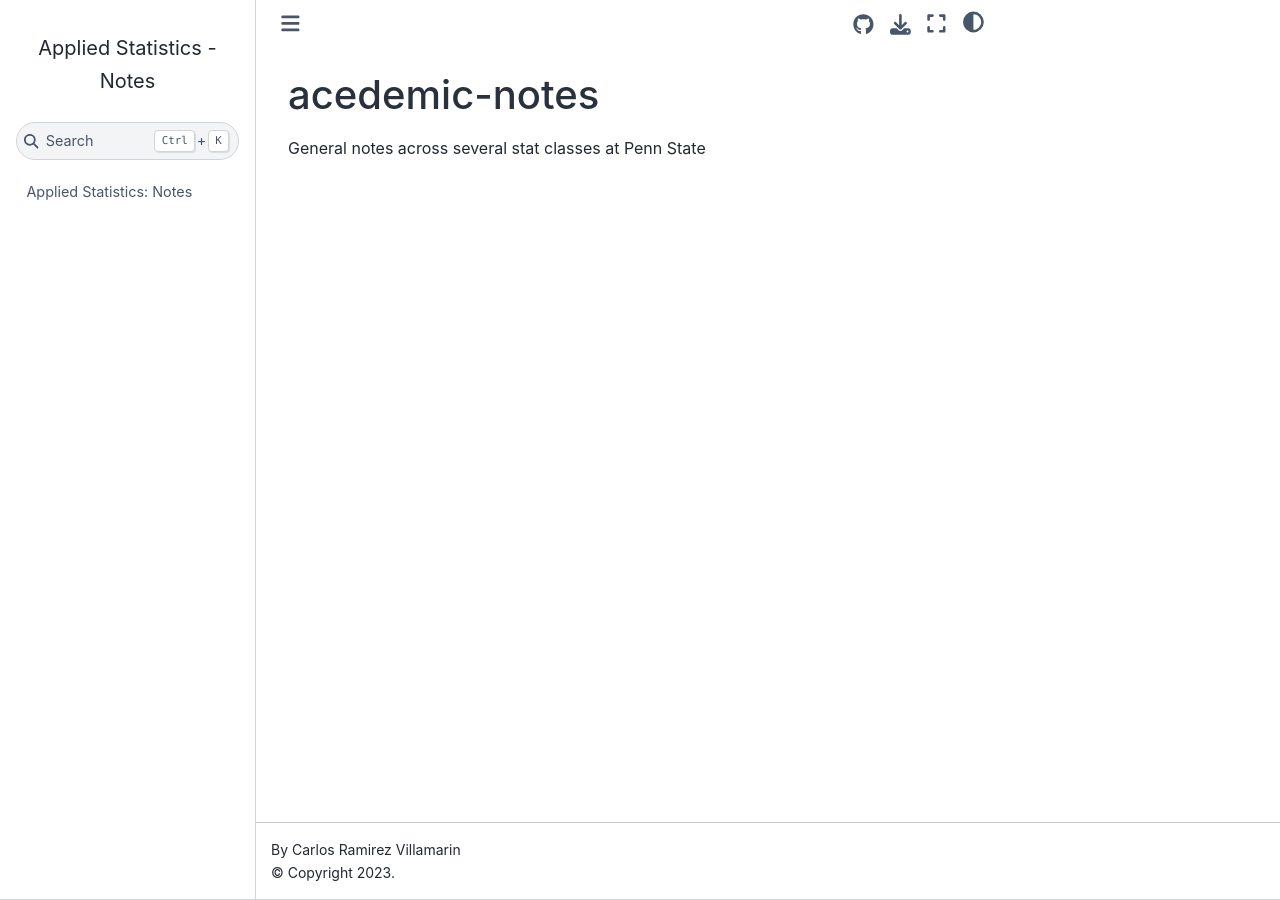
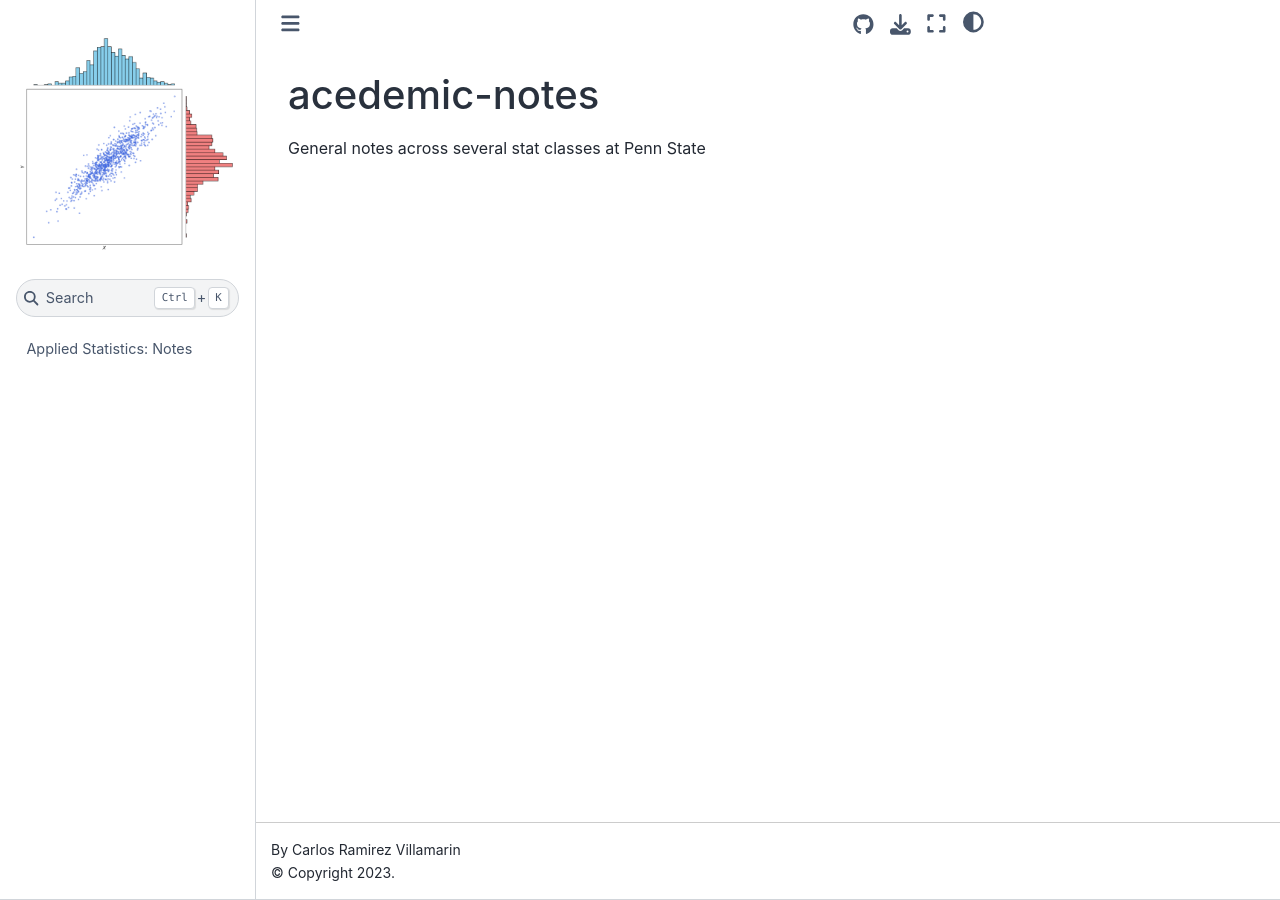
Before and after one commit to carlosrv19/academic-notes, a Jupyter Book: the page built from README.md, in a window 1280 px wide. Built offline with Jupyter Book 1.0.4 settings and Sphinx 7.4.7 and the Sphinx Book theme 1.1.4, drawn with Linux system fonts in a browser that asks for light colours; pages that are not in the unit, such as notebooks, are missing from menus.

Commit message:
logo added

```diff
--- a/_config.yml
+++ b/_config.yml
@@ -1,7 +1,7 @@
 
 title: Applied Statistics - Notes
 author: Carlos Ramirez Villamarin
-# logo: logo.png  # optional
+logo: logo.png
 
 # Force re-execution of notebooks on each build.
 # See https://jupyterbook.org/content/execute.html
```
Also changed, not shown: logo.png (added).
